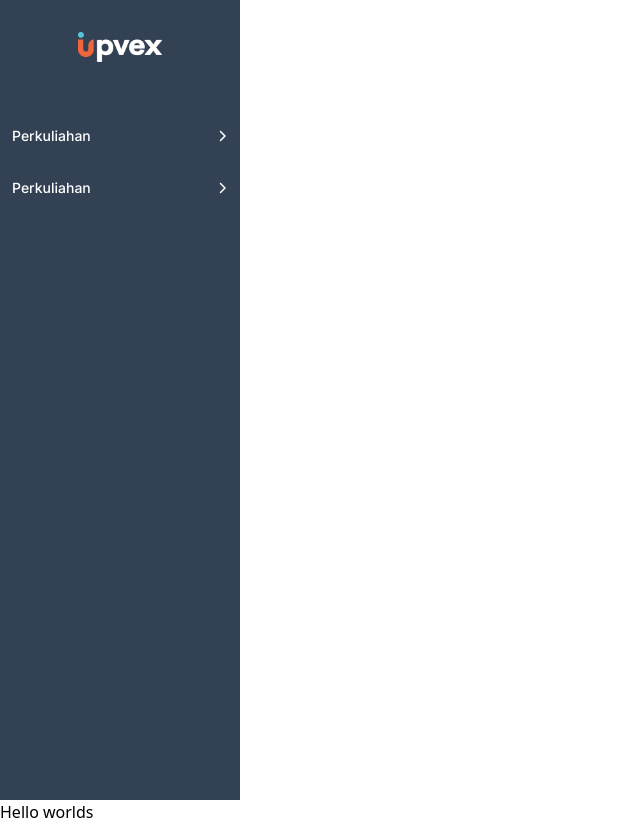
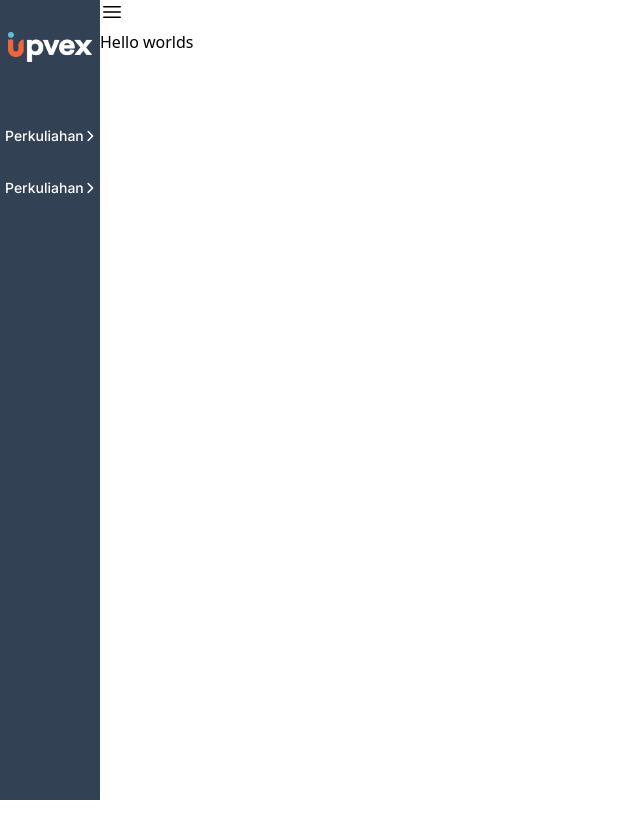
Before and after one commit to AlvinSetyaPranata/simat-new, a React (Vite) app: page / in a window 1280 px wide. Shown: the whole page, without its empty margins (0-640 px from the left). After the commit the page ends 800 px from the top, so only its background shows below. Built offline with nearby package versions, Linux system fonts and the light colour scheme.

Commit message:
added expand functionality

```diff
--- a/src/components/Organisms/Sidebar.jsx
+++ b/src/components/Organisms/Sidebar.jsx
@@ -2,7 +2,7 @@ import React, { useState } from 'react'
 import Logo from '../../assets/logo-light.png'
 import SideDropdown from '../Molecules/SideDropdown'
 
-export default function Sidebar() {
+export default function Sidebar({expanded}) {
 
     const [active, setActive] = useState(0)
 
@@ -18,7 +18,7 @@ export default function Sidebar() {
 
 
     return (
-        <div className='max-w-[240px] bg-slate-700 min-h-screen text-sm text-white font-medium font-primary'>
+        <div className={`${expanded ? 'w-[240px]' : 'w-[100px]'} bg-slate-700 min-h-screen text-sm text-white font-medium font-primary`}>
             {/* logo */}
             <div className='flex justify-center w-full pt-8'>
                 <img src={Logo} alt="logo" className='h-[30px]' />
--- a/src/pages/App.jsx
+++ b/src/pages/App.jsx
@@ -1,12 +1,20 @@
 import Sidebar from "../components/Organisms/Sidebar"
+import Navbar from "../components/Atoms/Navbar"
+import { useState } from "react"
 
 function App() {
+  const [sidebarExpanded, setSidebarExpanded] = useState(false)
 
   return (
-    <>
-     <Sidebar />
-     <h1>Hello worlds</h1>
-    </>
+    <div className="flex">
+     <Sidebar expanded={sidebarExpanded}/>
+     <div>
+      <Navbar onClick={() => setSidebarExpanded(state => !state)} />
+      <div>
+        <p>Hello worlds</p>
+      </div>
+     </div>
+    </div>
   )
 }
 
```
